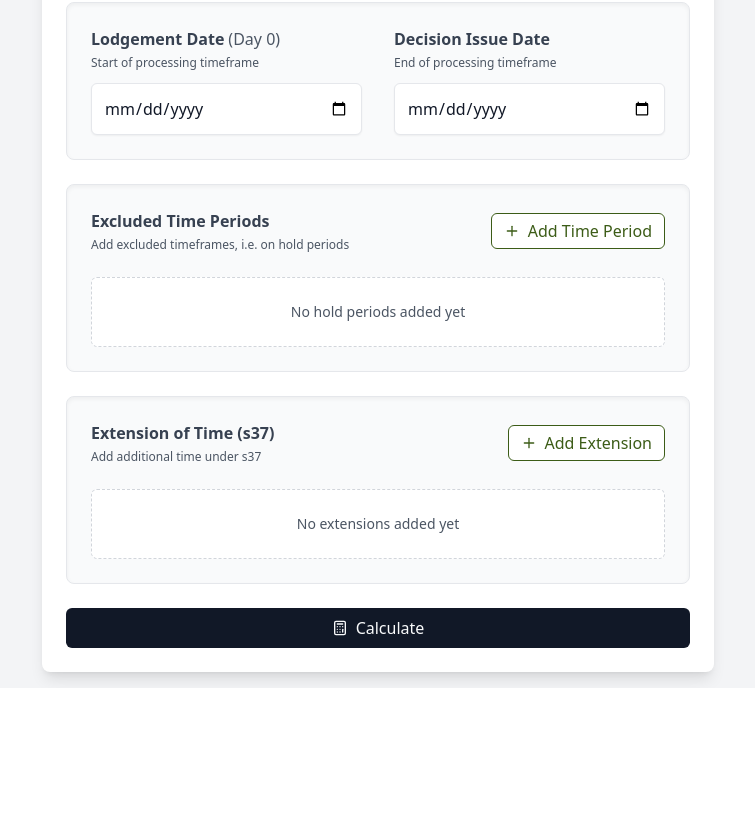
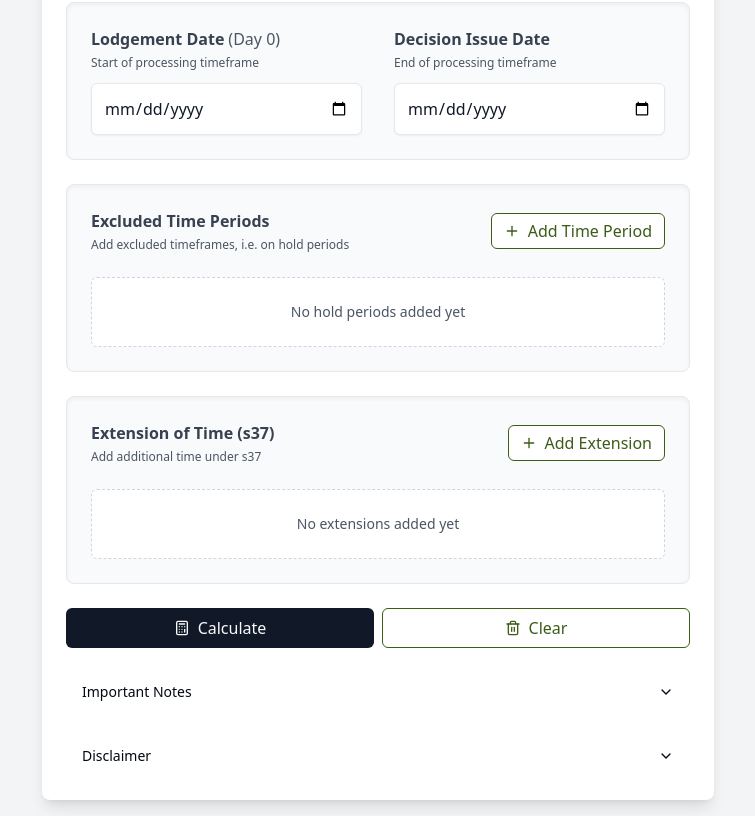
Before and after one commit to kinnoda-akl/RMA-working-day-calculator, a React (Vite) app: page / in a window 1280 px wide. Shown: the part 374-1190 px from the top of the page, without its empty margins (262-1017 px from the left). Before the commit the page ends 1062 px from the top, so only its background shows below. Built offline with nearby package versions, Linux system fonts and the light colour scheme.

Commit message:
Refactor ConsentCalculator to enhance clarity and improve user experience

```diff
--- a/src/components/ConsentCalculator.tsx
+++ b/src/components/ConsentCalculator.tsx
@@ -177,8 +177,11 @@ const ConsentCalculator: React.FC = () => {
   // For tooltips on mobile
   const [activeTooltip, setActiveTooltip] = useState<string | null>(null);
 
-  // NEW: For showing the “Important Notes” dropdown
+  // For showing/hiding the “Important Notes”
   const [showImportantNotes, setShowImportantNotes] = useState<boolean>(false);
+
+  // NEW: For disclaimers in a separate accordion
+  const [showDisclaimer, setShowDisclaimer] = useState<boolean>(false);
 
   useEffect(() => {
     const loadNonWorkingDays = async () => {
@@ -239,7 +242,6 @@ const ConsentCalculator: React.FC = () => {
     return true;
   };
 
-  // We keep the existing logic for working days but be mindful of skipping day 0 if needed.
   const calculateWorkingDays = (
     start: Date,
     end: Date,
@@ -270,9 +272,6 @@ const ConsentCalculator: React.FC = () => {
     return { workingDays, weekends, holidays };
   };
 
-  /**
-   * CALENDAR DAYS for display skip "Day 0" and handle end < start gracefully.
-   */
   const calculateCalendarStatsForDisplay = (start: Date, end: Date): CalendarStats => {
     if (end < start) {
       return {
@@ -586,6 +585,179 @@ const ConsentCalculator: React.FC = () => {
     };
 
     setResult(finalCalc);
+
+    // Once the result is set, we want the “Important Notes” accordion to go back to its original position
+    setShowImportantNotes(false);
+  };
+
+  // NEW: Clears all states to the default
+  const handleClear = () => {
+    setStartDate('');
+    setEndDate('');
+    setHoldPeriods([]);
+    setExtensions([]);
+    setResult(null);
+    setNonWorkingDayNote('');
+    setValidationError(null);
+    setApplicationType('standard');
+    setShowAudit(false);
+  };
+
+  /**
+   * Renders the “Important Notes” accordion block.
+   * Used both above and below the results.
+   */
+  const renderImportantNotesAccordion = () => {
+    return (
+      <div className="mt-4">
+        <Button
+          variant="ghost"
+          className="w-full flex items-center justify-between bg-white hover:bg-gray-50"
+          onClick={() => setShowImportantNotes(!showImportantNotes)}
+          type="button"
+        >
+          <div className="flex items-center gap-2">
+            <span className="font-medium">Important Notes</span>
+          </div>
+          {showImportantNotes ? <ChevronUp className="w-4 h-4" /> : <ChevronDown className="w-4 h-4" />}
+        </Button>
+
+        {showImportantNotes && (
+          <div className="mt-2 bg-white rounded-lg border border-gray-200 overflow-hidden">
+            {/* Header Section */}
+            <div className="bg-gray-50 p-4 border-b border-gray-200">
+              <h4 className="font-semibold text-gray-900">Understanding RMA Timeframe Calculations</h4>
+              <p className="text-sm text-gray-600 mt-1">
+                Key information about how processing days are counted under the RMA
+              </p>
+            </div>
+
+            {/* Content Section */}
+            <div className="p-4 sm:p-6 space-y-4 text-sm leading-relaxed text-gray-800">
+              <div className="bg-blue-50 border-l-4 border-blue-400 p-4">
+                <p className="font-medium text-blue-900">
+                  The RMA establishes two distinct approaches to counting time periods:
+                </p>
+                <ul className="mt-2 space-y-2 text-blue-800">
+                  <li>
+                    • For statutory timeframes, counting starts the day <span className="font-medium">after</span>{' '}
+                    key trigger dates, e.g. date of lodgement, close of submissions, end of hearing
+                  </li>
+                  <li>
+                    • Excluded periods can start on <span className="font-medium">any</span> working day, including trigger dates
+                  </li>
+                </ul>
+                <p className="mt-3 text-blue-800 text-sm">
+                  This calculator has been specifically designed to handle these distinct counting approaches to
+                  ensure accurate timeframe calculations in all scenarios.
+                </p>
+              </div>
+
+              <div className="bg-amber-50 border border-amber-200 rounded-lg p-4 space-y-4">
+                <p className="font-medium text-amber-900">Practical Examples:</p>
+
+                <div className="pl-4 border-l-2 border-amber-300">
+                  <p className="text-amber-900">
+                    <strong>Example 1: Processing Timeframe (s115)</strong>
+                    <br />
+                    "Notice of the decision must be given within 20 working days <span className="font-medium underline">after</span> the date the application was first lodged..."
+                    <br />
+                    <span className="text-amber-700 text-xs mt-1 block">
+                      → If lodged Monday, Day 1 starts Tuesday (the day after)
+                    </span>
+                  </p>
+                </div>
+
+                <div className="pl-4 border-l-2 border-amber-300">
+                  <p className="text-amber-900">
+                    <strong>Example 2: Excluded Period (s88C(2))</strong>
+                    <br />
+                    "The period that must be excluded... is the period <span className="font-medium underline">starting with</span> the date of..."
+                    <br />
+                    <span className="text-amber-700 text-xs mt-1 block">
+                      → If started Monday, Monday is counted as Day 1 of the excluded period
+                    </span>
+                  </p>
+                </div>
+              </div>
+
+              <div className="bg-gray-50 p-4 rounded-lg space-y-4">
+                <div>
+                  <p className="font-medium text-gray-900 mb-2">Working Days Definition (RMA s2)</p>
+                  <div className="prose prose-sm text-gray-700">
+                    <p className="mb-2">
+                      <strong>working day</strong> means a day of the week other than—
+                    </p>
+                    <ul className="list-none pl-4 space-y-1">
+                      <li>(a) a Saturday, a Sunday, Waitangi Day, Good Friday, Easter Monday, Anzac Day, the Sovereign's birthday, Te Rā Aro ki a Matariki/Matariki Observance Day, and Labour Day; and</li>
+                      <li>(b) if Waitangi Day or Anzac Day falls on a Saturday or a Sunday, the following Monday; and</li>
+                      <li>(c) a day in the period commencing on 20 December in any year and ending with 10 January in the following year.</li>
+                    </ul>
+                  </div>
+                  <p className="text-gray-700 mt-3 text-xs italic">
+                    Note: Regional anniversary days in New Zealand, while holidays for that region, remain working days under this definition.
+                  </p>
+                </div>
+              </div>
+
+              <div className="bg-gray-50 p-4 rounded-lg">
+                <p className="font-medium text-gray-900 mb-2">Edge Cases</p>
+                <p className="text-gray-700">
+                  Because excluded periods can start on trigger dates (like Day 0), but processing days start the day after,
+                  some edge cases can arise. For example, an application put on hold on date of lodgement and taken off hold
+                  on the date of decision issue will show a greater number of excluded days. The calculator has built-in logic
+                  to handle these edge cases to ensure that processing days never fall below zero while maintaining accurate
+                  excluded period records.
+                </p>
+              </div>
+            </div>
+          </div>
+        )}
+      </div>
+    );
+  };
+
+  /**
+   * Renders the new “Disclaimer” accordion block.
+   */
+  const renderDisclaimerAccordion = () => {
+    return (
+      <div className="mt-4">
+        <Button
+          variant="ghost"
+          className="w-full flex items-center justify-between bg-white hover:bg-gray-50"
+          onClick={() => setShowDisclaimer(!showDisclaimer)}
+          type="button"
+        >
+          <div className="flex items-center gap-2">
+            <span className="font-medium">Disclaimer</span>
+          </div>
+          {showDisclaimer ? <ChevronUp className="w-4 h-4" /> : <ChevronDown className="w-4 h-4" />}
+        </Button>
+
+        {showDisclaimer && (
+          <div className="bg-gray-50 p-4 rounded-lg mt-2 border border-gray-200">
+            <div className="text-gray-700 space-y-2">
+              <p>
+                While every effort has been made to ensure accuracy with this calculator, there may be some edge cases or errors that are not caught as part of its design.
+                The calculator includes public holiday data up until the end of the Christmas holiday period overlapping 2030/2031.
+                Users should always verify calculations independently, particularly for complex cases or dates beyond 2030.
+              </p>
+              <p>
+                Please{' '}
+                <a
+                  href="mailto:contact@colabplanning.co.nz"
+                  className="text-gray-900 underline hover:text-gray-700"
+                >
+                  contact us
+                </a>{' '}
+                if you encounter an error that you would like us to review.
+              </p>
+            </div>
+          </div>
+        )}
+      </div>
+    );
   };
 
   return (
@@ -610,7 +782,6 @@ const ConsentCalculator: React.FC = () => {
       </CardHeader>
 
       <CardContent className="space-y-4 sm:space-y-6 p-4 sm:p-6">
-
         {/* Application Type Box */}
         <div className="bg-gray-50 p-4 sm:p-6 border border-gray-200 shadow-inner rounded-lg">
           <div className="space-y-1">
@@ -917,7 +1088,8 @@ const ConsentCalculator: React.FC = () => {
           </Alert>
         )}
 
-        {/* Calculate Button */}
+        {/* Calculate + Clear Buttons */}
+        <div className="grid grid-cols-1 sm:grid-cols-2 gap-2">
           <Button
             className={`w-full flex items-center justify-center gap-2 text-sm sm:text-base py-3 ${
               validationError ? 'bg-opacity-90' : ''
@@ -928,6 +1100,25 @@ const ConsentCalculator: React.FC = () => {
             <Calculator className="w-4 h-4" />
             <span>Calculate</span>
           </Button>
+          <Button
+            variant="outline"
+            onClick={handleClear}
+            className="w-full flex items-center justify-center gap-2 text-sm sm:text-base py-3
+                       text-[#3c5c17] border-[#3c5c17] hover:bg-[#3c5c17] hover:text-white"
+            type="button"
+          >
+            <Trash2 className="w-4 h-4" />
+            <span>Clear</span>
+          </Button>
+        </div>
+
+        {/* Show Important Notes and Disclaimer before results when not calculated */}
+        {!result && (
+          <>
+            {renderImportantNotesAccordion()}
+            {renderDisclaimerAccordion()}
+          </>
+        )}
 
         {/* Results */}
         {result && (
@@ -996,7 +1187,8 @@ const ConsentCalculator: React.FC = () => {
                     <AlertDescription className="flex flex-col sm:flex-row items-start sm:items-center justify-between">
                       <div className="flex items-start sm:items-center gap-2 mb-2 sm:mb-0">
                         <span className="text-red-800 font-medium">
-                        Over time limit by {result.finalDays - result.maxDays} working {(result.finalDays - result.maxDays) === 1 ? 'day' : 'days'}
+                          Over time limit by {result.finalDays - result.maxDays} working{' '}
+                          {(result.finalDays - result.maxDays) === 1 ? 'day' : 'days'}
                         </span>
                         {isTouchDevice ? (
                           <>
@@ -1067,7 +1259,6 @@ const ConsentCalculator: React.FC = () => {
                   <div className="bg-gray-50 p-3 sm:p-4 rounded-lg">
                     <div className="text-sm text-gray-600">Total Working Days Excluded</div>
                     <div className="text-2xl sm:text-3xl font-semibold text-gray-900">
-                      {/* Use the new excludedDaysSummary property here */}
                       {result.excludedDaysSummary ?? 0}
                     </div>
                   </div>
@@ -1400,122 +1591,11 @@ const ConsentCalculator: React.FC = () => {
               )}
             </div>
 
-            {/* NEW: Important Notes Dropdown */}
-<div>
-  <Button
-    variant="ghost"
-    className="w-full flex items-center justify-between bg-white hover:bg-gray-50"
-    onClick={() => setShowImportantNotes(!showImportantNotes)}
-    type="button"
-  >
-    <div className="flex items-center gap-2">
-      <span className="font-medium">Important Notes</span>
-    </div>
-    {showImportantNotes ? <ChevronUp className="w-4 h-4" /> : <ChevronDown className="w-4 h-4" />}
-  </Button>
-
-  {showImportantNotes && (
-    <div className="mt-2 bg-white rounded-lg border border-gray-200 overflow-hidden">
-      {/* Header Section */}
-      <div className="bg-gray-50 p-4 border-b border-gray-200">
-        <h4 className="font-semibold text-gray-900">Understanding Time Calculations</h4>
-        <p className="text-sm text-gray-600 mt-1">
-          Key information about how processing days are counted under the RMA
-        </p>
-      </div>
-
-      {/* Content Section */}
-      <div className="p-4 sm:p-6 space-y-4 text-sm leading-relaxed text-gray-800">
-        <div className="bg-blue-50 border-l-4 border-blue-400 p-4">
-          <p className="font-medium text-blue-900">
-            The RMA establishes two distinct approaches to counting time periods:
-          </p>
-          <ul className="mt-2 space-y-2 text-blue-800">
-            <li>• For statutory timeframes, counting starts the day <span className="font-medium">after</span> key trigger dates, e.g. date of lodgement, close of submissions, end of hearing</li>
-            <li>• Excluded periods can start on <span className="font-medium">any</span> working day, including trigger dates</li>
-          </ul>
-          <p className="mt-3 text-blue-800 text-sm">
-            This calculator has been specifically designed to handle these distinct counting approaches to ensure accurate timeframe calculations in all scenarios.
-          </p>
-        </div>
-
-        <div className="bg-amber-50 border border-amber-200 rounded-lg p-4 space-y-4">
-          <p className="font-medium text-amber-900">Practical Examples:</p>
-
-          <div className="pl-4 border-l-2 border-amber-300">
-            <p className="text-amber-900">
-              <strong>Example 1: Processing Timeframe (s115)</strong><br />
-              "Notice of the decision must be given within 20 working days <span className="font-medium underline">after</span> the date the application was first lodged..."
-              <br />
-              <span className="text-amber-700 text-xs mt-1 block">
-                → If lodged Monday, Day 1 starts Tuesday (the day after)
-              </span>
-            </p>
-          </div>
-
-          <div className="pl-4 border-l-2 border-amber-300">
-            <p className="text-amber-900">
-              <strong>Example 2: Excluded Period (s88C(2))</strong><br />
-              "The period that must be excluded... is the period <span className="font-medium underline">starting with</span> the date of..."
-              <br />
-              <span className="text-amber-700 text-xs mt-1 block">
-                → If started Monday, Monday is counted as Day 1 of the excluded period
-              </span>
-            </p>
-          </div>
-        </div>
-
-        <div className="bg-gray-50 p-4 rounded-lg space-y-4">
-          <div>
-            <p className="font-medium text-gray-900 mb-2">Working Days Definition (RMA s2)</p>
-            <div className="prose prose-sm text-gray-700">
-              <p className="mb-2"><strong>working day</strong> means a day of the week other than—</p>
-              <ul className="list-none pl-4 space-y-1">
-                <li>(a) a Saturday, a Sunday, Waitangi Day, Good Friday, Easter Monday, Anzac Day, the Sovereign's birthday, Te Rā Aro ki a Matariki/Matariki Observance Day, and Labour Day; and</li>
-                <li>(b) if Waitangi Day or Anzac Day falls on a Saturday or a Sunday, the following Monday; and</li>
-                <li>(c) a day in the period commencing on 20 December in any year and ending with 10 January in the following year.</li>
-              </ul>
-            </div>
-            <p className="text-gray-700 mt-3 text-xs italic">
-              Note: Regional anniversary days in New Zealand, while holidays for that region, remain working days under this definition.
-            </p>
-          </div>
-        </div>
-
-        <div className="bg-gray-50 p-4 rounded-lg">
-          <p className="font-medium text-gray-900 mb-2">Edge Cases</p>
-          <p className="text-gray-700">
-            Because excluded periods can start on trigger dates (like Day 0), but processing days start the day after,
-            some edge cases can arise. For example, an application put on hold on date of lodgement and taken off hold
-            on the date of decision issue will show a greater number of excluded days. The calculator has built-in logic to handle these edge cases to ensure that processing
-            days never fall below zero while maintaining accurate excluded period records.
-          </p>
-        </div>
-
-        <div className="bg-yellow-50/80 border border-yellow-200/50 rounded-lg p-4">
-        <p className="font-medium text-gray-900 mb-2">Disclaimer</p>
-        <div className="text-gray-700 space-y-2">
-          <p>
-            While every effort has been made to ensure accuracy, there may be some edge cases or errors that are not caught.
-            The calculator includes public holiday data up until the end of the Christmas holiday period overlapping 2030/2031.
-            Users should always verify calculations independently, particularly for complex cases or dates beyond 2030.
-          </p>
-          <p>
-            Please{' '}
-            <a
-              href="mailto:contact@colabplanning.co.nz"
-              className="text-gray-900 underline hover:text-gray-700"
-            >
-              contact us
-            </a>{' '}
-            if you encounter an error that you would like us to review.
-          </p>
-        </div>
-      </div>
-          </div>
-        </div>
-      )}
-    </div>
+            {/* Re-show Important Notes AFTER result is calculated */}
+            {renderImportantNotesAccordion()}
+
+            {/* NEW: Disclaimer in separate accordion */}
+            {renderDisclaimerAccordion()}
           </div>
         )}
       </CardContent>
```
Lines whose indentation alone changed are shown as unchanged.
